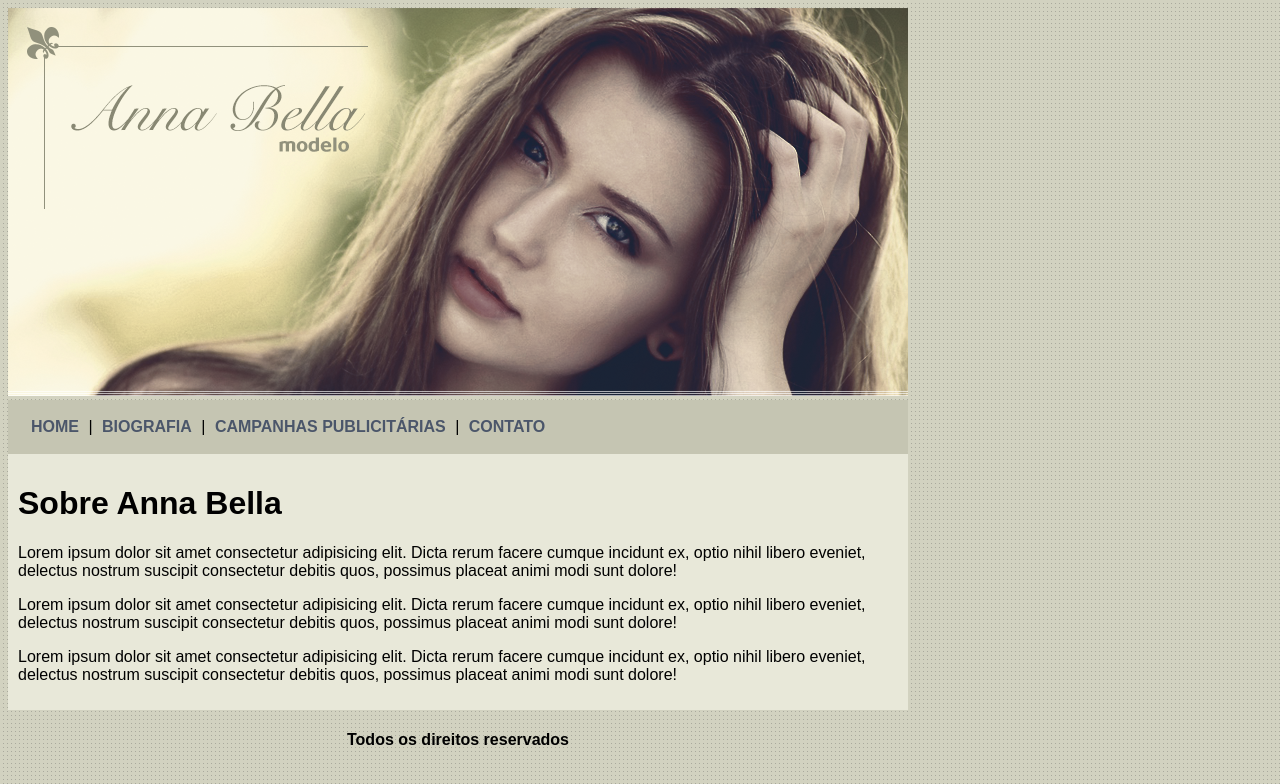
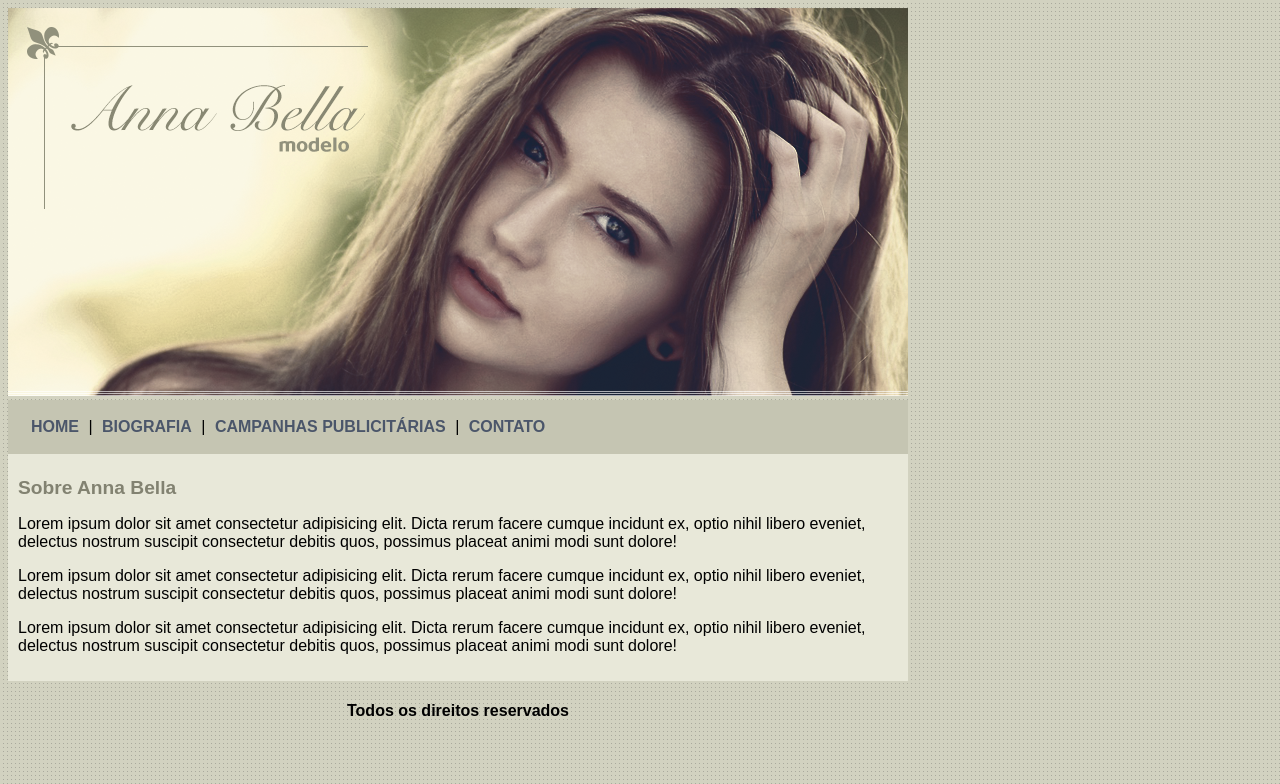
Before and after one commit to Talita-S/desenvolvimento-web, a plain HTML site: page project2-AnnaBella/index.html in a window 1280 px wide. Shown: the top 784 px of the page. Drawn offline with Linux system fonts and the light colour scheme.

Commit message:
fix - adjustments in h1 and footer

```diff
--- a/project2-AnnaBella/estilo.css
+++ b/project2-AnnaBella/estilo.css
@@ -17,8 +17,13 @@ body {
     padding: 10px;
 }
 
-.centralizar {
+#rodape {
     text-align: center;
+}
+
+h1 {
+    color: #828271;
+    font-size: 1.2em;
 }
 
 a {
--- a/project2-AnnaBella/index.html
+++ b/project2-AnnaBella/index.html
@@ -43,7 +43,7 @@
 
       <div id="rodape">
 
-        <h4 class="centralizar">Todos os direitos reservados</h4>
+        <h4>Todos os direitos reservados</h4>
 
       </div>
 
```
